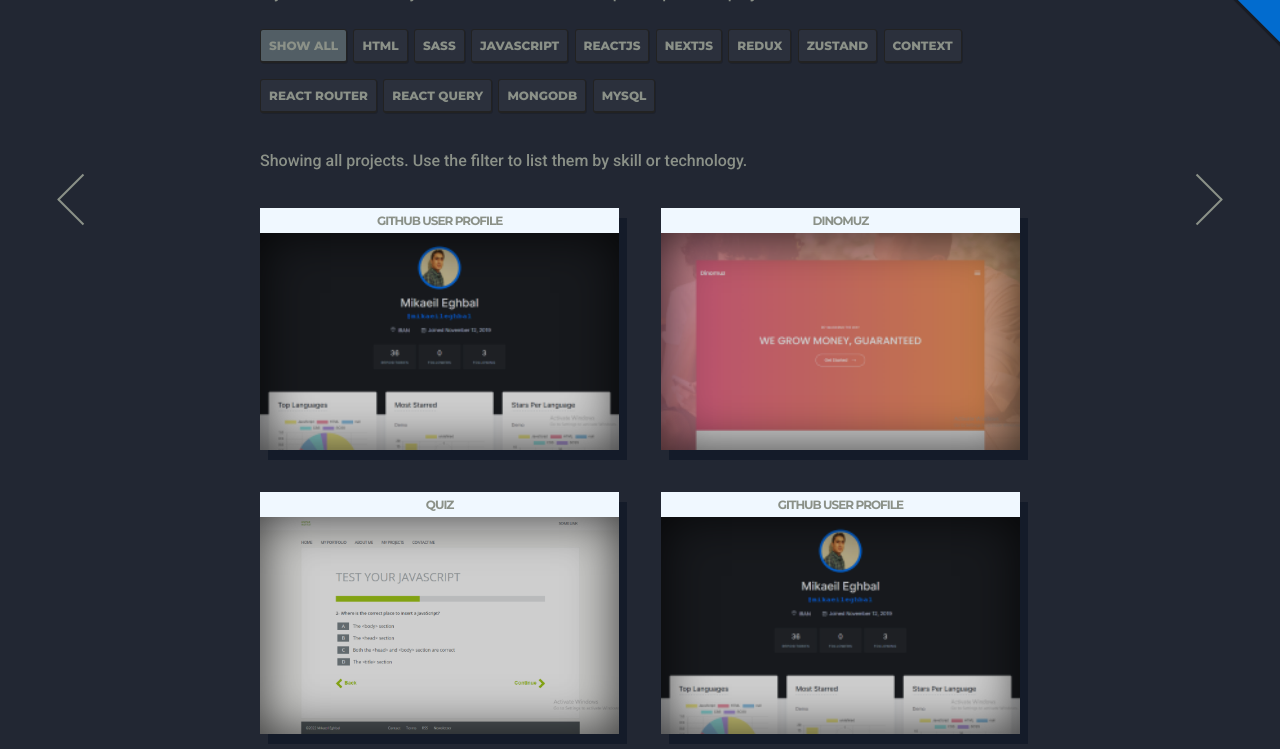
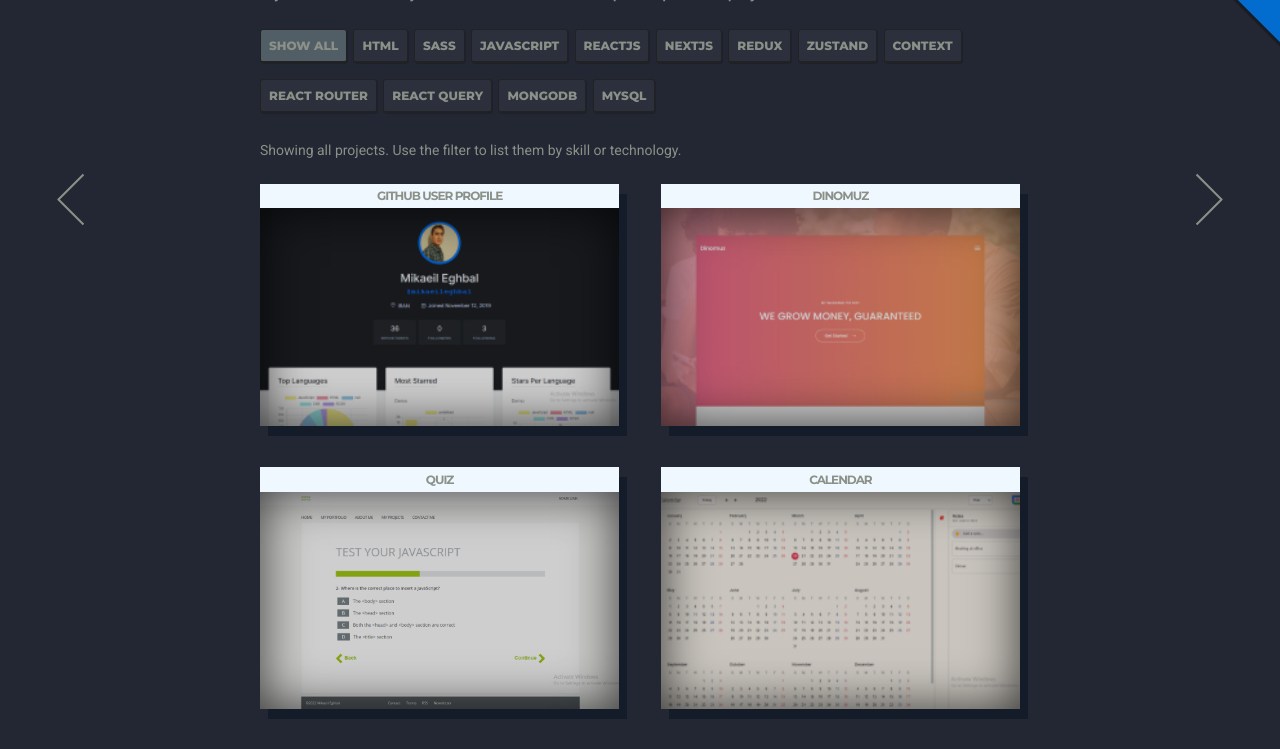
Before and after one commit to mikaeileghbal/react-portfolio, a React (Create React App) app: page /portfolio in a window 1280 px wide. Shown: the part 200-949 px from the top of the page. Built offline with nearby package versions, Linux system fonts and the light colour scheme.

Commit message:
Filter portfolio data to show selected project

```diff
--- a/src/data/portfolio.js
+++ b/src/data/portfolio.js
@@ -33,20 +33,20 @@ const portfolio = [
     tags: ["html", "css", "javascript"],
   },
   {
-    title: "github user profile",
-    image: "githubuser.png",
+    title: "calendar",
+    image: "calendar.png",
     tags: ["html", "css", "javascript"],
   },
   {
     id: "4",
-    title: "github user profile",
-    image: "githubuser.png",
+    title: "color rating",
+    image: "colorrating.png",
     tags: ["html", "css", "javascript"],
   },
   {
     id: "5",
-    title: "github user profile",
-    image: "githubuser.png",
+    title: "form validate",
+    image: "formvalidate.png",
     tags: ["html", "css", "javascript"],
   },
 ];
--- a/src/pages/portfolio.js
+++ b/src/pages/portfolio.js
@@ -6,6 +6,7 @@ import {
   SectionTitle,
   TagButton,
   Text,
+  TextSmall,
 } from "../styles/global";
 
 import theme from "../styles/theme";
@@ -23,7 +24,7 @@ const TagList = styled.ul`
   row-gap: 1em;
   column-gap: 0.4em;
   margin-top: 1.3em;
-  margin-bottom: 2em;
+  margin-bottom: 1.5em;
   z-index: 4;
 `;
 
@@ -38,7 +39,7 @@ const ItemButtonList = styled(ItemTagList)`
 
 const PortoContainer = styled.ul`
   list-style: none;
-  margin: 2em auto;
+  margin: 1.2em auto;
   display: grid;
   grid-template-columns: repeat(auto-fit, minmax(300px, 1fr));
   justify-content: center;
@@ -218,10 +219,10 @@ export default function Portfolio() {
             ))}
           </TagList>
         </div>
-        <Text>
+        <TextSmall>
           Showing all projects. Use the filter to list them by skill or
           technology.
-        </Text>
+        </TextSmall>
         <PortoContainer>
           {portfolio.map((item) => (
             <PortfoItem key={item.key} item={item} />
--- a/src/pages/project.js
+++ b/src/pages/project.js
@@ -1,13 +1,20 @@
-import React from "react";
+import React, { useEffect, useState } from "react";
 import { useParams } from "react-router";
+import { portfolio } from "../data/portfolio";
 
 export default function Project() {
+  const [project, setProject] = useState({});
   const { title } = useParams();
 
-  console.log(title);
+  useEffect(() => {
+    setProject(
+      portfolio.filter((item) => item.title === title.replace(/-/g, " "))[0]
+    );
+  }, [title]);
+
   return (
     <div>
-      project detail
+      <h1>projct: {project.title}</h1>
       <p>
         lorem adasdaasd asd adas dasdsd dasdaasdsad sadsjakdadhasdhjdh sahdja
         sajhd sajhd sjdk hsadh ahdkjs sahd{" "}
--- a/src/styles/global.js
+++ b/src/styles/global.js
@@ -30,6 +30,11 @@ export const Text = styled.p`
   font-size: 16px;
   line-height: 1.95;
   margin-top: 2px;
+`;
+
+export const TextSmall = styled(Text)`
+  font-size: 14px;
+  font-weight: 400;
 `;
 
 export const StyledButton = styled.button`
```
